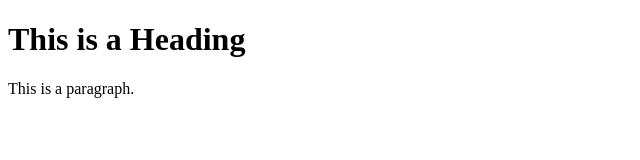
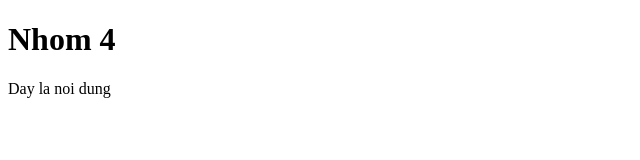
Before and after one commit to huynhlienhoa/vuonuom, a plain HTML site: page index.html in a window 1280 px wide. Shown: the whole page, without its empty margins (0-640 px from the left). Drawn offline with Linux system fonts and the light colour scheme.

Commit message:
Sua noi dung index

```diff
--- a/index.html
+++ b/index.html
@@ -1,12 +1,12 @@
 <!DOCTYPE html>
 <html>
     <head>
-        <title>Page Title</title>
+        <title>Vuon uom 2023</title>
     </head>
     <body>
 
-        <h1>This is a Heading</h1>
-        <p>This is a paragraph.</p>
+        <h1>Nhom 4</h1>
+        <p>Day la noi dung</p>
 
     </body>
 </html>
```
